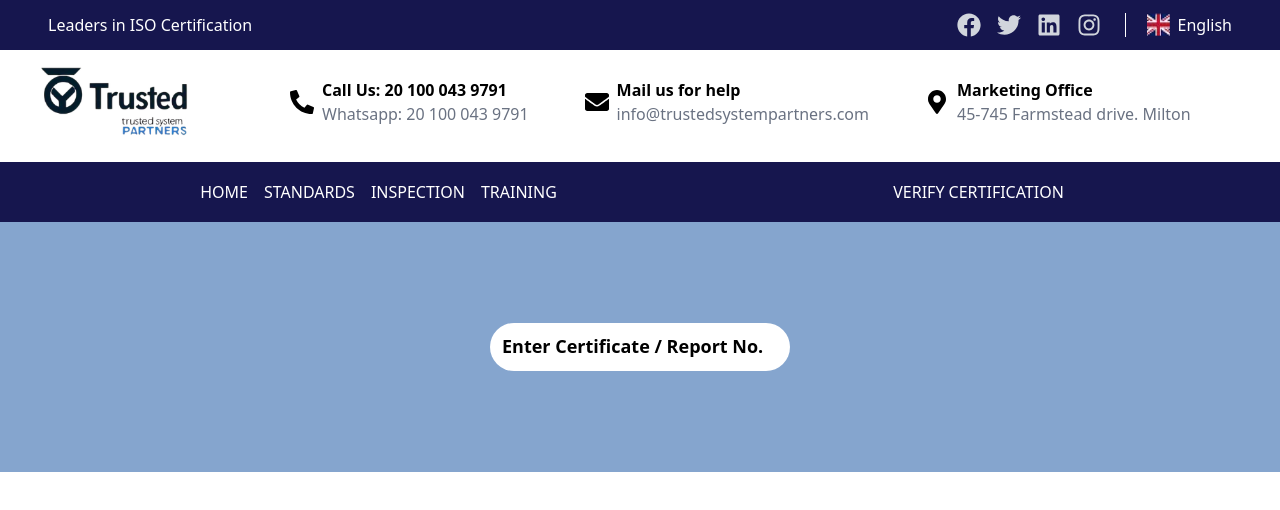
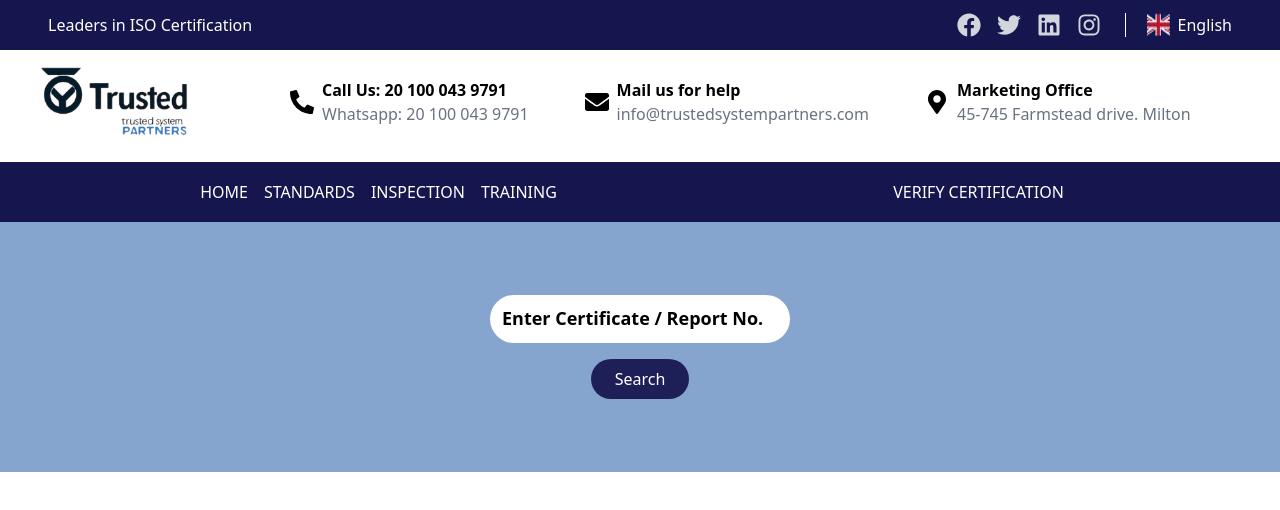
Before and after one commit to Fassam-Khan/TrustedSystem2, a Next.js app: page /certificates-company-search in a window 1280 px wide. Shown: the top 510 px of the page. Built offline with nearby package versions, Linux system fonts and the light colour scheme.

Commit message:
Implement search functionality for certificates in SearchCerti component

```diff
--- a/components/SearchCerti.jsx
+++ b/components/SearchCerti.jsx
@@ -1,11 +1,122 @@
-import React from 'react'
+"use client"
+import React, { useState } from 'react'
+import { db } from '@/lib/firebase'
+import { collection, query, where, getDocs } from 'firebase/firestore'
 
 const SearchCerti = () => {
-    return (
-        <div>
-            <input type="search" placeholder='Enter Certificate / Report No.' className='pl-3 placeholder:text-lg placeholder:text-black placeholder:font-bold bg-white p-3 outline-none rounded-3xl w-[300px]' />
+  const [searchValue, setSearchValue] = useState('')
+  const [loading, setLoading] = useState(false)
+  const [result, setResult] = useState(null)
+  const [notFound, setNotFound] = useState(false)
+
+  const submitHandler = async (e) => {
+    e.preventDefault()
+    if (!searchValue.trim()) return
+
+    setLoading(true)
+    setResult(null)
+    setNotFound(false)
+
+    try {
+      const q = query(
+        collection(db, 'certificates'),
+        where('certificateNum', '==', searchValue.trim())
+      )
+      const snapshot = await getDocs(q)
+
+      if (snapshot.empty) {
+        setNotFound(true)
+      } else {
+        const cert = { id: snapshot.docs[0].id, ...snapshot.docs[0].data() }
+        setResult(cert)
+      }
+    } catch (error) {
+      console.error('Error:', error)
+    } finally {
+      setLoading(false)
+    }
+  }
+
+  return (
+    <div className='flex flex-col items-center gap-4'>
+      <form onSubmit={submitHandler} className='flex flex-col items-center gap-4'>
+        <input
+          type="search"
+          value={searchValue}
+          onChange={(e) => setSearchValue(e.target.value)}
+          placeholder='Enter Certificate / Report No.'
+          className='pl-3 placeholder:text-lg placeholder:text-black placeholder:font-bold bg-white p-3 outline-none rounded-3xl w-[300px]'
+        />
+        <button
+          type="submit"
+          disabled={loading}
+          className='bg-[#1f1f58] text-white px-6 py-2 rounded-3xl hover:bg-[#2d2d80] transition'
+        >
+          {loading ? 'Searching...' : 'Search'}
+        </button>
+      </form>
+
+      {/* Not Found */}
+      {notFound && (
+        <p className='text-red-500 font-medium'>❌ No Certificate Found</p>
+      )}
+
+      {/* Result Card */}
+      {result && (
+        <div className='bg-white rounded-xl shadow-lg p-6 w-[500px] mt-4 border'>
+          <h2 className='text-xl font-bold text-[#1f1f58] mb-4'>Certificate Details</h2>
+          <div className='grid grid-cols-2 gap-3 text-sm'>
+            <div>
+              <p className='text-gray-400'>Certificate No.</p>
+              <p className='font-semibold'>{result.certificateNum || '—'}</p>
+            </div>
+            <div>
+              <p className='text-gray-400'>Organization</p>
+              <p className='font-semibold'>{result.organization || '—'}</p>
+            </div>
+            <div>
+              <p className='text-gray-400'>Country</p>
+              <p className='font-semibold'>{result.country || '—'}</p>
+            </div>
+            <div>
+              <p className='text-gray-400'>Standard</p>
+              <p className='font-semibold'>{result.standard || '—'}</p>
+            </div>
+            <div>
+              <p className='text-gray-400'>Date of Issue</p>
+              <p className='font-semibold'>{result.dateOfIssue || '—'}</p>
+            </div>
+            <div>
+              <p className='text-gray-400'>Date of Expiry</p>
+              <p className='font-semibold'>{result.dateOfExpiry || '—'}</p>
+            </div>
+            <div>
+              <p className='text-gray-400'>Initial Registration</p>
+              <p className='font-semibold'>{result.initialRegistration || '—'}</p>
+            </div>
+            <div>
+              <p className='text-gray-400'>Recertification Due</p>
+              <p className='font-semibold'>{result.recertificationDue || '—'}</p>
+            </div>
+            <div className='col-span-2'>
+              <p className='text-gray-400'>Address</p>
+              <p className='font-semibold'>{result.address || '—'}</p>
+            </div>
+            <div className='col-span-2'>
+              <p className='text-gray-400'>Scope</p>
+              <p className='font-semibold'>{result.scope || '—'}</p>
+            </div>
+            <div className='col-span-2'>
+              <p className='text-gray-400'>Status</p>
+              <span className={`px-3 py-1 rounded-full text-xs font-bold ${result.status === 'valid' ? 'bg-green-100 text-green-700' : 'bg-red-100 text-red-600'}`}>
+                {result.status?.toUpperCase() || 'VALID'}
+              </span>
+            </div>
+          </div>
         </div>
-    )
+      )}
+    </div>
+  )
 }
 
 export default SearchCerti
```
